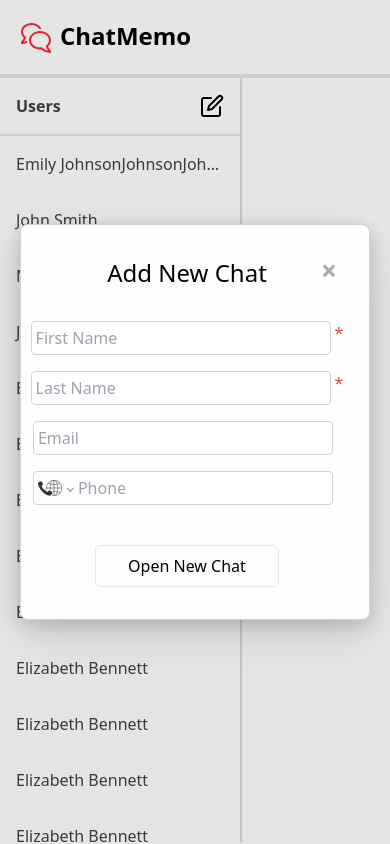
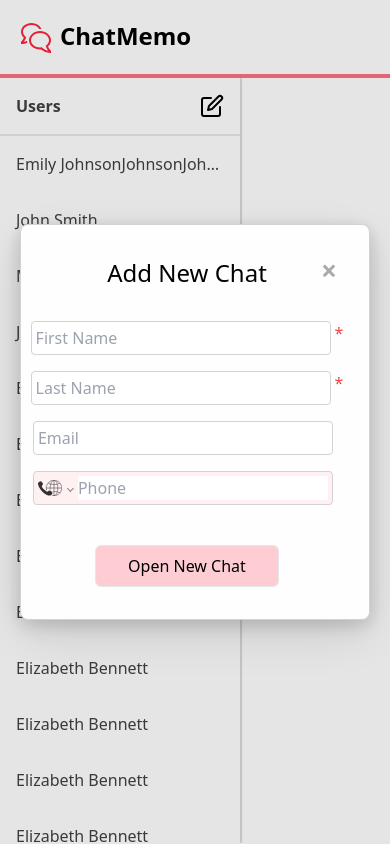
Before and after one commit to annaselebedeva/ChatMemo, a Next.js app: page / in a window 390 px wide. Both pictures are taken after a click on the element 212 px from the left and 106 px from the top of the page. Built offline with nearby package versions, Linux system fonts and the light colour scheme.

Commit message:
delete + switch tabs functionality for mobile

```diff
--- a/components/Banner.js
+++ b/components/Banner.js
@@ -4,7 +4,7 @@
 const ChatArea = () => (
   <div className="p-5 text-2xl bg-white font-bold"> {/*#FD243E*/}
     <img src="/chat-bubble.svg"
-         className={`color-${PRIMARY_COLOR}-500 w-8 inline mr-2`}
+         className={`color-rose-500 w-8 inline mr-2`}
          alt="ChatMemo logo"
          style={{filter: "invert(28%) sepia(69%) saturate(6428%) hue-rotate(342deg) brightness(107%) contrast(98%)"
     }}
--- a/components/ChatArea.js
+++ b/components/ChatArea.js
@@ -5,7 +5,7 @@
 import ChatInfoModal from "./ChatInfoModal";
 import Message from "./Message";
 
-const ChatArea = ({ user, updateUser }) => {
+const ChatArea = ({ isMobile, user, updateUser }) => {
     const [msgs, addMsg] = useState(user.messages || []);
     const [currMsg, updateCurr] = useState("");
     const [isDeleteModalOpen, setDeleteModalOpen] = useState(false);
@@ -57,7 +57,7 @@
     }
 
     return (
-        <div className="flex-9 border-l-2 basis-full overflow-scroll relative">
+        <div className={`flex-9 basis-full overflow-scroll relative ${isMobile ? "" : "border-l-2 "}`}>
             <div className="border-b-2 border-gray-200 flex justify-between items-center">
                 <span className="py-4 px-8 font-semibold">{user.firstName} {user.lastName}</span>
                 <div className="flex items-center">
@@ -91,7 +91,7 @@
                     onChange= {(e) => updateCurr(e.target.value)}
                 />
                 <button
-                    className={`border rounded-md bg-${PRIMARY_COLOR}-200 px-8 py-2 hover:bg-${PRIMARY_COLOR}-300`}
+                    className={`border rounded-md bg-rose-200 px-8 py-2 hover:bg-rose-300`}
                     onClick={handleSend}>
                         Send
                 </button>
--- a/components/DeleteModal.js
+++ b/components/DeleteModal.js
@@ -9,7 +9,7 @@
                 <h1 className="text-2xl py-2 pb-2 mb-2 text-center">Delete Chat?</h1>
                 <div className="flex justify-center">
                     <button
-                        className={`border rounded-md bg-${PRIMARY_COLOR}-200 px-8 py-2 hover:bg-${PRIMARY_COLOR}-300 mt-6 w-fit mr-4`}
+                        className={`border rounded-md bg-rose-200 px-8 py-2 hover:bg-rose-300 mt-6 w-fit mr-4`}
                         onClick={onSubmit}>
                             Yes
                     </button>
--- a/components/MainDesktop.js
+++ b/components/MainDesktop.js
@@ -9,7 +9,7 @@
 const MainDesktop = ({ currUser, chatData, handleChangeUser, handleUpdate }) => {
     return (
         <div
-        className={`flex w-full border-t-4 border-${PRIMARY_COLOR}-400 overflow-auto`}
+        className={`flex w-full border-t-4 border-rose-400 overflow-auto`}
         style={{height: "calc(100% - 75px)"}}>
             <ResizablePanel minSize={INIT_WIDTH_LEFT_PANEL} initialSize={MIN_WIDTH_LEFT_PANEL} maxSize={MAX_WIDTH_LEFT_PANEL}>
                 <SideBar currentUser={currUser} users={chatData} changeUser={handleChangeUser} />
--- a/components/MainMobile.js
+++ b/components/MainMobile.js
@@ -13,13 +13,26 @@
             changeView(!contactsPanel);
         }
     }
+
+    const handleChange = (usr) => {
+        handleChangeUser(usr);
+        changeView(!contactsPanel);
+    }
+
+    const handleUpdateUser = (user, toDelete) => {
+        handleUpdate(user, toDelete);
+        if (toDelete) {
+            changeView(!contactsPanel);
+        }
+    }
+
     return (
         <div
-        className={`flex w-full border-t-4 border-${PRIMARY_COLOR}-400 overflow-auto flex-col`}
+        className={`flex w-full border-t-4 border-rose-400 overflow-auto flex-col`}
         style={{height: "calc(100% - 75px)"}}>
             {!contactsPanel
-                ? <SideBar isMobile={isMobile} currentUser={currUser} users={chatData} changeUser={handleChangeUser} />
-                : ((currUser && chatData.length) ? <ChatArea user={currUser} updateUser={handleUpdate} /> : <NoUserSelected />)
+                ? <SideBar currentUser={currUser} users={chatData} changeUser={handleChange} />
+                : ((currUser && chatData.length) ? <ChatArea isMobile={isMobile} user={currUser} updateUser={handleUpdateUser} /> : <NoUserSelected />)
             }
             <MobileFooter handleClickMenu={handleClickMenu} />
         </div>
--- a/components/NewUserModal.js
+++ b/components/NewUserModal.js
@@ -77,8 +77,8 @@
                     <PhoneInput
                         className={`${isError.includes(i) ? styles.error : ""}
                                     ${styles.fieldInput}
-                                    border-${PRIMARY_COLOR}-500
-                                    bg-${PRIMARY_COLOR}-50`}
+                                    border-rose-500
+                                    bg-rose-50`}
                         placeholder={f.text}
                         value={modalData[f.label] || ""}
                         onChange={(val) => updateField(f.label, val, i, true)} />
@@ -111,7 +111,7 @@
                 </section>
 
                 <button
-                    className={`border rounded-md bg-${PRIMARY_COLOR}-200 px-8 py-2 hover:bg-${PRIMARY_COLOR}-300 mt-6 w-fit`}
+                    className={`border rounded-md bg-rose-200 px-8 py-2 hover:bg-rose-300 mt-6 w-fit`}
                     onClick={handleSubmit}>
                         Open New Chat
                 </button>
```
